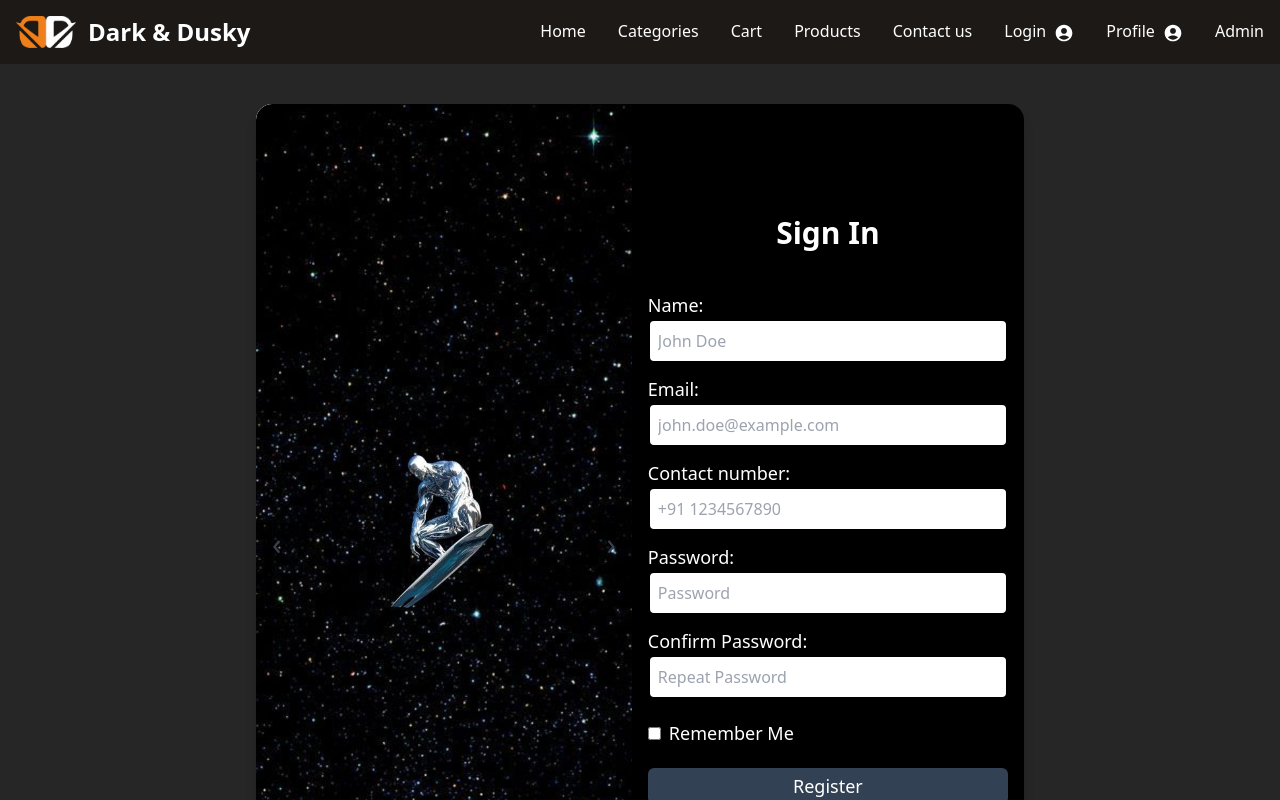
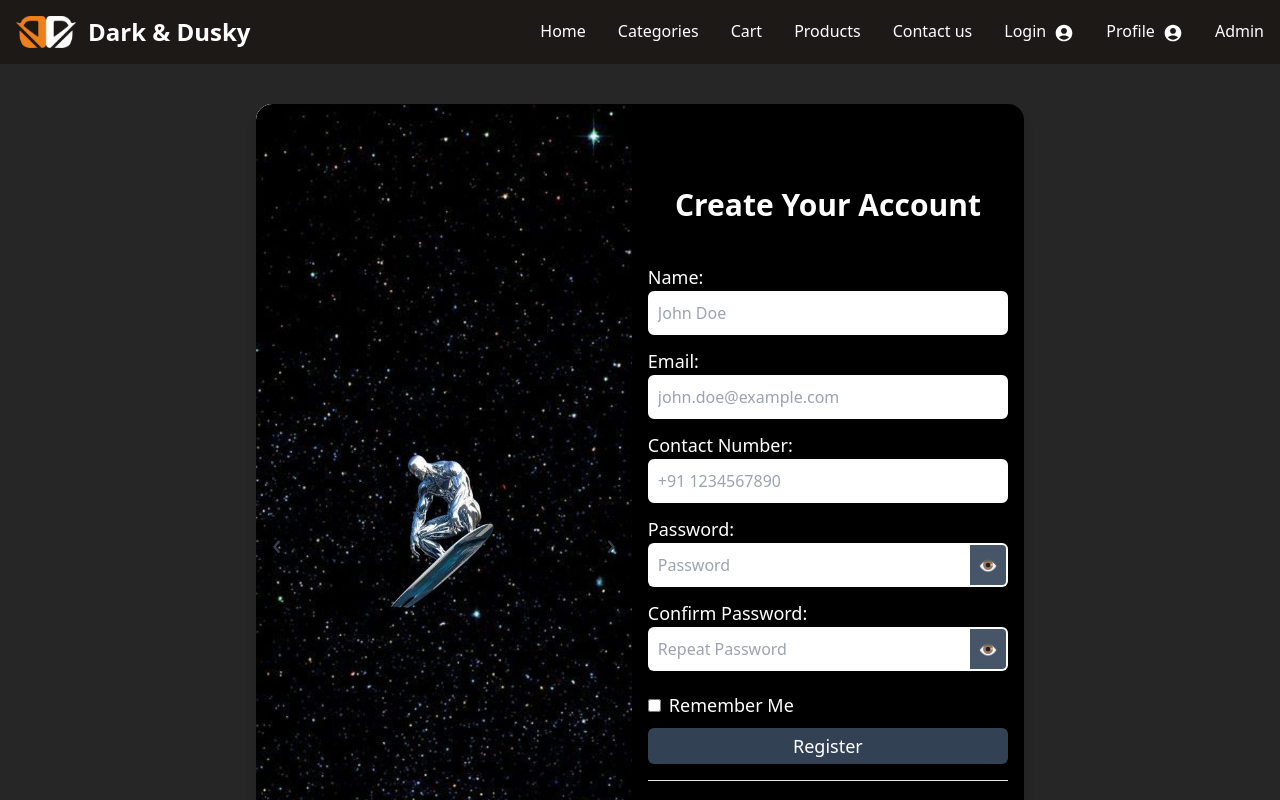
Before and after one commit to bryanC29/d-z-international, a Next.js app: page /signin in a window 1280 px wide. Shown: the top 800 px of the page. Built offline with nearby package versions, Linux system fonts and the light colour scheme.

Commit message:
FIX: Register

```diff
--- a/src/app/signin/page.tsx
+++ b/src/app/signin/page.tsx
@@ -1,34 +1,43 @@
 'use client';
 
 import Link from 'next/link';
-import Carousel_signin from '@/components/carousel_signin/page';
 import { useState } from 'react';
 import { useRouter } from 'next/navigation';
+import Carousel_signin from '@/components/carousel_signin/page';
 import {
   validateName,
   validateEmail,
   validateMobile,
   validatePasswords,
 } from '@/util/validate/validate';
-import axios from 'axios';
 
-export default function Register() {
+export default function RegisterPage() {
+  const router = useRouter();
+
+  const [name, setName] = useState('');
   const [email, setEmail] = useState('');
-  const [name, setName] = useState('');
   const [mobile, setMobile] = useState('');
   const [password, setPassword] = useState('');
   const [confirmPassword, setConfirmPassword] = useState('');
-  const [error, setError] = useState({
-    name: '',
-    email: '',
-    mobile: '',
-    password: '',
-  });
+  const [visible, setVisible] = useState(false);
+  const [visibleConfirm, setVisibleConfirm] = useState(false);
+  const [error, setError] = useState<{
+    name?: string;
+    email?: string;
+    mobile?: string;
+    password?: string;
+    general?: string;
+  }>({});
 
-  const router = useRouter();
+  const handleSubmit = async (e: React.FormEvent<HTMLFormElement>) => {
+    e.preventDefault();
+    setError({});
 
-  const handleSubmit = async (e: { preventDefault: () => void }) => {
-    e.preventDefault();
+    const btn = e.currentTarget.querySelector('button[type="submit"]');
+    if (btn) {
+      btn.innerHTML = 'Registering...';
+      btn.setAttribute('disabled', 'true');
+    }
 
     const nameError = validateName(name);
     const emailError = validateEmail(email);
@@ -42,160 +51,202 @@ export default function Register() {
         mobile: mobileError,
         password: passwordError,
       });
+
+      if (btn) {
+        btn.innerHTML = 'Register';
+        btn.removeAttribute('disabled');
+      }
       return;
     }
 
-    setError({ name: '', email: '', mobile: '', password: '' });
-
-    const data = { password, email, name, number: mobile };
+    const api = process.env.NEXT_PUBLIC_API;
 
     try {
-      const response = await axios.post(
-        'https://d-z-international-backend.onrender.com/auth/register',
-        data
-      );
+      const res = await fetch(`${api}/auth/register`, {
+        method: 'POST',
+        headers: {
+          'Content-Type': 'application/json',
+        },
+        body: JSON.stringify({
+          name,
+          email,
+          number: mobile,
+          password,
+        }),
+      });
 
-      if (response.status === 201) {
+      const data = await res.json();
+
+      if (!res.ok) {
+        if (res.status === 409) {
+          setError({ email: 'User with this email already exists.' });
+        } else {
+          setError({ general: data.message || 'Registration failed' });
+        }
+        return;
+      }
+
+      if (btn) {
+        btn.innerHTML = 'Registered!';
+      }
+
       router.push('/');
-      }
-    } catch (error: any) {
-      if (axios.isAxiosError(error)) {
-        const status = error.response?.status;
-
-        if (status === 409) {
-          setError((prev) => ({
-            ...prev,
-            email: 'User with this email already exists.',
-          }));
-        } else {
-          alert(
-            `Registration failed: ${error.response?.data?.message || 'Something went wrong.'}`
-          );
-        }
-      } else {
-        alert('Unexpected error occurred. Check console for details.');
-        console.error(error);
+    } catch (err) {
+      setError({ general: 'An unexpected error occurred' });
+    } finally {
+      if (btn) {
+        btn.innerHTML = 'Register';
+        btn.removeAttribute('disabled');
       }
     }
   };
 
   return (
-    <>
     <div className="bg-neutral-800 flex justify-center items-center">
-        <div className="md:w-[60%] w-[90%] my-10 flex items-center justify-center rounded-2xl shadow-lg md:h-[110vh]">
-          <div className="w-full hidden rounded-l-md h-[110vh] md:inline-block">
+      <div className="md:w-[60%] w-[90%] my-10 flex relative items-center md:h-[110vh] justify-center rounded-2xl shadow-lg">
+        <div className="w-full hidden md:inline-block h-[110vh] rounded-l-md">
           <Carousel_signin />
         </div>
-          <div className="bg-black p-7 md:p-4 w-full rounded-2xl md:h-[110vh] md:rounded-l-none flex flex-col justify-center ">
+        <div className="bg-black p-7 md:p-4 w-full rounded-2xl md:rounded-l-none md:h-[110vh] flex flex-col justify-center">
           <p className="text-3xl text-center font-bold py-10 pt-5 text-white">
-              Sign In
+            Create Your Account
           </p>
-            <form onSubmit={handleSubmit} className="pb-5" action="">
-              <label className="block text-lg text-white" id="name" htmlFor="">
+          <form onSubmit={handleSubmit} className="pb-4">
+            {/* Name */}
+            <label className="block text-lg text-white" htmlFor="name">
               Name:
             </label>
-              {error.email && <p className="text-red-500">{error.name}</p>}
+            {error.name && <p className="text-red-500">{error.name}</p>}
             <input
-                className="w-full mb-3 border-2 border-black rounded-md p-2"
+              className="w-full mb-3 border-2 border-white rounded-md p-2"
               placeholder="John Doe"
-                type="name"
+              type="text"
               name="name"
               id="name"
               value={name}
               onChange={(e) => setName(e.target.value)}
+              required
             />
-              <label className="block text-lg text-white" id="email" htmlFor="">
+
+            {/* Email */}
+            <label className="block text-lg text-white" htmlFor="email">
               Email:
             </label>
             {error.email && <p className="text-red-500">{error.email}</p>}
             <input
-                className="w-full mb-3 border-2 border-black rounded-md p-2"
+              className="w-full mb-3 border-2 border-white rounded-md p-2"
               placeholder="john.doe@example.com"
               type="email"
               name="email"
               id="email"
               value={email}
               onChange={(e) => setEmail(e.target.value)}
+              required
             />
-              <label
-                className="block text-lg text-white"
-                id="contact"
-                htmlFor=""
-              >
-                Contact number:
+
+            {/* Mobile */}
+            <label className="block text-lg text-white" htmlFor="mobile">
+              Contact Number:
             </label>
             {error.mobile && <p className="text-red-500">{error.mobile}</p>}
             <input
-                className="w-full mb-3 border-2 border-black rounded-md p-2"
+              className="w-full mb-3 border-2 border-white rounded-md p-2"
               placeholder="+91 1234567890"
               type="tel"
-                name="contact"
-                id="contact"
+              name="mobile"
+              id="mobile"
               value={mobile}
               onChange={(e) => setMobile(e.target.value)}
+              required
             />
-              <label
-                className="block text-lg text-white"
-                id="password"
-                htmlFor=""
-              >
+
+            {/* Password */}
+            <label className="block text-lg text-white" htmlFor="password">
               Password:
             </label>
+            <div className="flex">
               <input
-                className="block w-full mb-3 border-2 border-black rounded-md p-2"
+                className="block w-full mb-3 border-t-2 border-l-2 border-b-2 border-white rounded-l-md p-2"
                 placeholder="Password"
-                type="password"
+                type={visible ? 'text' : 'password'}
                 name="password"
                 id="password"
                 value={password}
                 onChange={(e) => setPassword(e.target.value)}
+                required
               />
+              <button
+                className="bg-slate-600 hover:bg-slate-800 block mb-3 border-t-2 border-r-2 border-b-2 rounded-r-md p-2 w-10 border-white"
+                type="button"
+                onClick={() => setVisible(!visible)}
+              >
+                {visible ? '🙈' : '👁️'}
+              </button>
+            </div>
+
+            {/* Confirm Password */}
             <label
               className="block text-lg text-white"
-                id="confirmpassword"
-                htmlFor=""
+              htmlFor="confirmPassword"
             >
               Confirm Password:
             </label>
-              {error.password && (
-                <p className="text-red-500">{error.password}</p>
-              )}
+            {error.password && <p className="text-red-500">{error.password}</p>}
+            <div className="flex">
               <input
-                className="block w-full mb-5 border-2 border-black rounded-md p-2"
+                className="block w-full mb-5 border-t-2 border-l-2 border-b-2 border-white rounded-l-md p-2"
                 placeholder="Repeat Password"
-                type="password"
-                name="confirmpassword"
-                id="confirmpassword"
+                type={visibleConfirm ? 'text' : 'password'}
+                name="confirmPassword"
+                id="confirmPassword"
                 value={confirmPassword}
                 onChange={(e) => setConfirmPassword(e.target.value)}
+                required
               />
+              <button
+                className="bg-slate-600 hover:bg-slate-800 block mb-5 border-t-2 border-r-2 border-b-2 rounded-r-md p-2 w-10 border-white"
+                type="button"
+                onClick={() => setVisibleConfirm(!visibleConfirm)}
+              >
+                {visibleConfirm ? '🙈' : '👁️'}
+              </button>
+            </div>
+
+            {/* Remember Me */}
             <input
-                className="mb-7 mr-2"
+              className="mb-4 mr-2"
               type="checkbox"
               name="remember"
               id="remember"
             />
-              <label className="text-lg text-white " id="remember" htmlFor="">
+            <label className="text-lg text-white" htmlFor="remember">
               Remember Me
             </label>
+
+            {/* General Error */}
+            {error.general && (
+              <p className="text-red-500 mb-4">{error.general}</p>
+            )}
+
+            {/* Submit */}
             <button
-                className="bg-slate-700 rounded-md mb-6 px-3 py-1 block w-full text-lg text-white border-white hover:bg-slate-800"
+              className="bg-slate-700 rounded-md mb-3 px-3 py-1 block w-full text-lg text-white border-white hover:bg-slate-800"
               type="submit"
             >
               Register
             </button>
-              <hr className="m-4"></hr>
-              {/* <Link href="/signin"className="bg-black rounded-md  px-3 py-1 mb-7 block w-full text-white text-lg border-2 border-white hover:text-black hover:bg-white" type="submit">Register</Link> */}
-              <p className="text-white text-center text-lg">
-                Already a user? |{' '}
-                <Link href="/login" className="underline italic">
-                  Login In
+
+            <hr className="my-4" />
+            <p className="text-center text-lg mb-3 text-white">OR</p>
+            <Link
+              href="/login"
+              className="bg-black rounded-md px-3 py-1 mb-7 block w-full text-white text-lg border-2 border-white hover:text-black hover:bg-white text-center"
+            >
+              Login
             </Link>
-              </p>
           </form>
         </div>
       </div>
     </div>
-    </>
   );
 }
```
Lines whose indentation alone changed are shown as unchanged.
